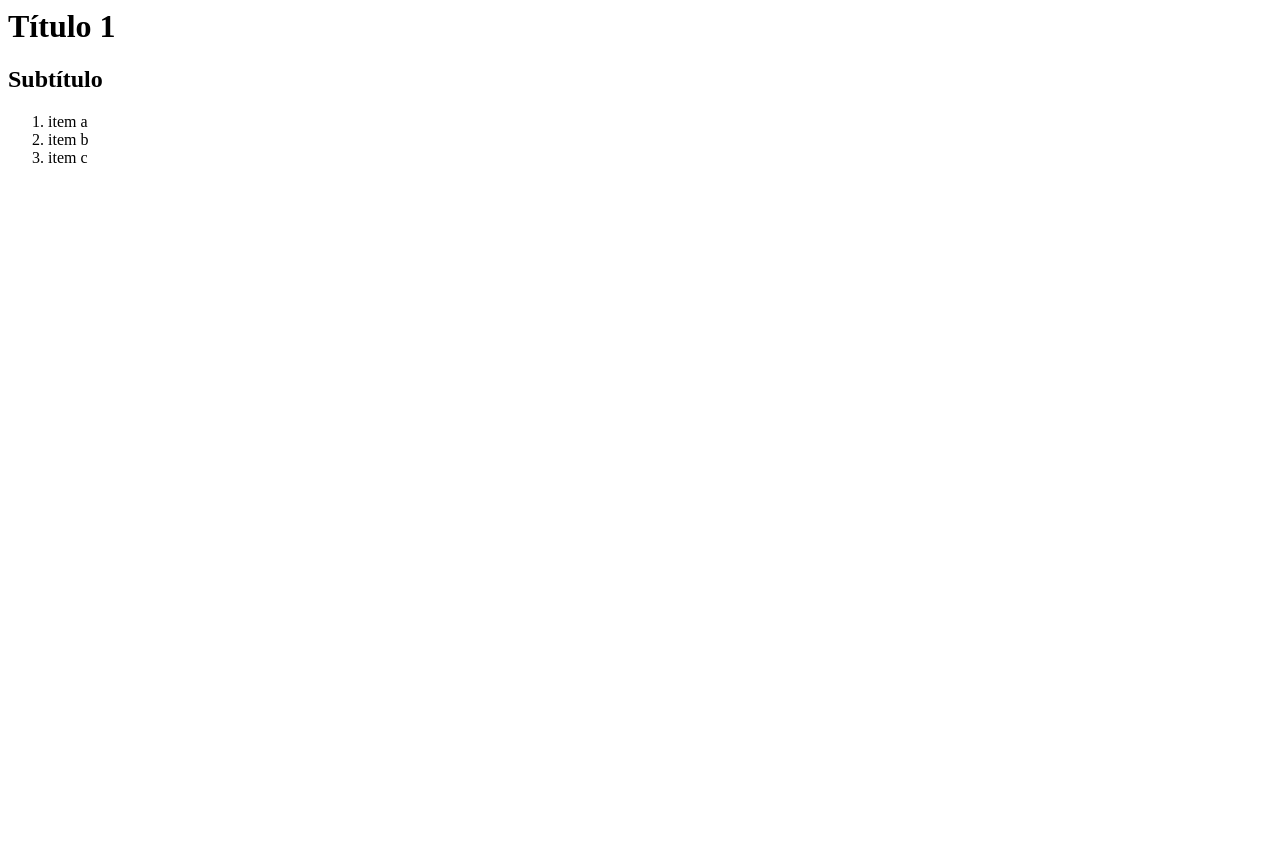
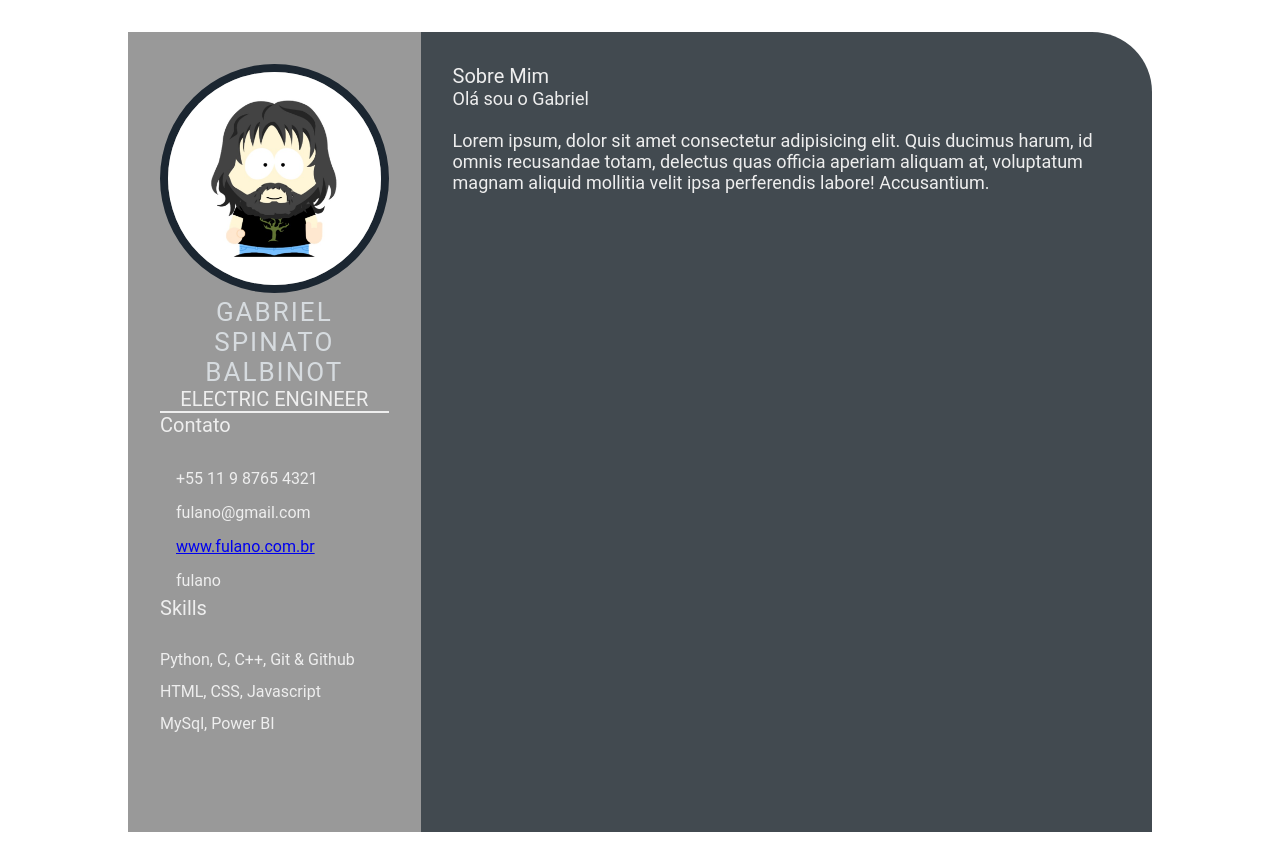
Before and after one commit to gabo-sb/ebac-jornadadev.github.io, a plain HTML site: page index.html in a window 1280 px wide. Before the commit the page ends 800 px from the top, so only its background shows below. Drawn offline with Linux system fonts and the light colour scheme.

Commit message:
Feature: Add Profile Picture and About Me (#2)

```diff
--- a/index.html
+++ b/index.html
@@ -1,16 +1,67 @@
-<html>
-    <head>
-        <title>
-            EBAC - Jornada Dev
-        </title>
-    </head>
-    <body>
-        <h1>Título 1</h1>
-        <h2>Subtítulo</h2>
-        <ol>
-            <li>item a</li>
-            <li>item b</li>
-            <li>item c</li>
-        </ol>
-    </body>
+<!DOCTYPE html>
+<html lang="pt-br">
+
+<head>
+    <meta charset="UTF-8">
+    <meta http-equiv="X-UA-Compatible" content="IE=edge">
+    <meta name="viewport" content="width=device-width, initial-scale=1.0">
+    <title>Gabriel CV</title>
+
+    <link rel="stylesheet" href="style.css">
+</head>
+
+<body>
+    <main class="resume-contents">
+        <section class="left-section">
+            <section class="left-section-contents">
+                <div class="profile">
+                    <img class="profile-image" src="img/profile-image.jpg" alt="Profile image">
+                    <p class="name">Gabriel Spinato Balbinot</p>
+                    <p class="profession">Electric Engineer</p>
+
+                </div>
+                <div class="contact-info">
+                    <p class="left-title">Contato</p>
+                    <ul>
+                        <li><i class="fa fa-phone"></i>+55 11 9 8765 4321</li>
+                        <li><i class="fa fa-envelop"></i>fulano@gmail.com</li>
+                        <li><i class="fa fa-globe"></i><a href="www.fulano.com.br">www.fulano.com.br</a></li>
+                        <li><i class="fa fa-github"></i>fulano</li>
+                    </ul>
+                </div>
+                <div class="skills">
+                    <p class="left-title">Skills</p>
+                    <ul>
+                        <li>
+                            <p>Python, C, C++, Git & Github</p>
+                        </li>
+                        <li>
+                            <p>HTML, CSS, Javascript</p>
+                        </li>
+                        <li>
+                            <p>MySql, Power BI</p>
+                        </li>
+                    </ul>
+                </div>
+            </section>
+        </section>
+        <section class="right-section">
+            <div class="right-section-contents">
+                <section class="about gap">
+                    <div class="right-title">Sobre Mim</div>
+                    <p class="about-me-contents">
+                        Olá sou o Gabriel<br><br>
+
+                        Lorem ipsum, dolor sit amet consectetur adipisicing elit. Quis ducimus harum, id omnis
+                        recusandae totam, delectus quas officia aperiam aliquam at, voluptatum magnam aliquid mollitia
+                        velit ipsa perferendis labore! Accusantium.
+
+
+                    </p>
+                </section>
+            </div>
+        </section>
+    </main>
+</body>
+
 </html>
--- /dev/null
+++ b/style.css
@@ -0,0 +1,106 @@
+* {
+  margin: 0;
+  padding: 0;
+  box-sizing: border-box;
+  list-style: none;
+  font-family: 'Roboto', sans-serif;
+}
+
+.resume-contents {
+  min-height: 100vh;
+  width: 80%;
+  margin: 2rem auto;
+  display: grid;
+  grid-template-columns: repeat(7, 1fr);
+}
+
+.left-section {
+  grid-column: span 2;
+  height: 100%;
+  background-color: #999999;
+}
+
+.right-section {
+  grid-column: span 5;
+  height: 100%;
+  background-color: #424a50;
+  border-radius: 0px 60px 0px 0px;
+}
+
+.left-section-contents {
+  padding: 2rem 2rem;
+}
+
+.profile {
+  width: 100%;
+  border-bottom: 2px solid #eeeeee;
+}
+
+.profile .profile-image {
+  width: 100%;
+  border-radius: 100%;
+  border: 8px solid #1b2631;
+}
+
+.name {
+  color: #d6dbdf;
+  font-size: 26px;
+  letter-spacing: 2px;
+  text-transform: uppercase;
+  text-align: center;
+}
+
+.profession {
+  color: #eeeeee;
+  font-size: 20px;
+  text-transform: uppercase;
+  text-align: center;
+}
+
+/* .contact-info { border-bottom: 2px solid #1B2631; } */
+.left-title {
+  color: #eeeeee;
+  font-size: 20px;
+}
+
+.contact-info ul {
+  padding-top: 1.5rem;
+}
+
+.contact-info ul li,
+.references ul li {
+  padding: 0.4rem 0;
+  color: #eeeeee;
+}
+
+.contact-info ul li i,
+.references ul li i {
+  padding-right: 1rem;
+  font-size: 18px;
+  color: #eeeeee;
+}
+
+.skills ul {
+  padding-top: 1.5rem;
+}
+.skills ul li p {
+  padding: 0.4rem 0;
+  color: #eeeeee;
+}
+
+.right-section-contents {
+  padding: 2rem 2rem;
+}
+
+.right-title {
+  color: #eeeeee;
+  font-size: 20px;
+}
+
+.gap {
+  padding-bottom: 2rem;
+}
+.about-me-contents {
+  font-size: 18px;
+  color: #eeeeee;
+}
```
Also changed, not shown: img/profile-image.jpg (added).
